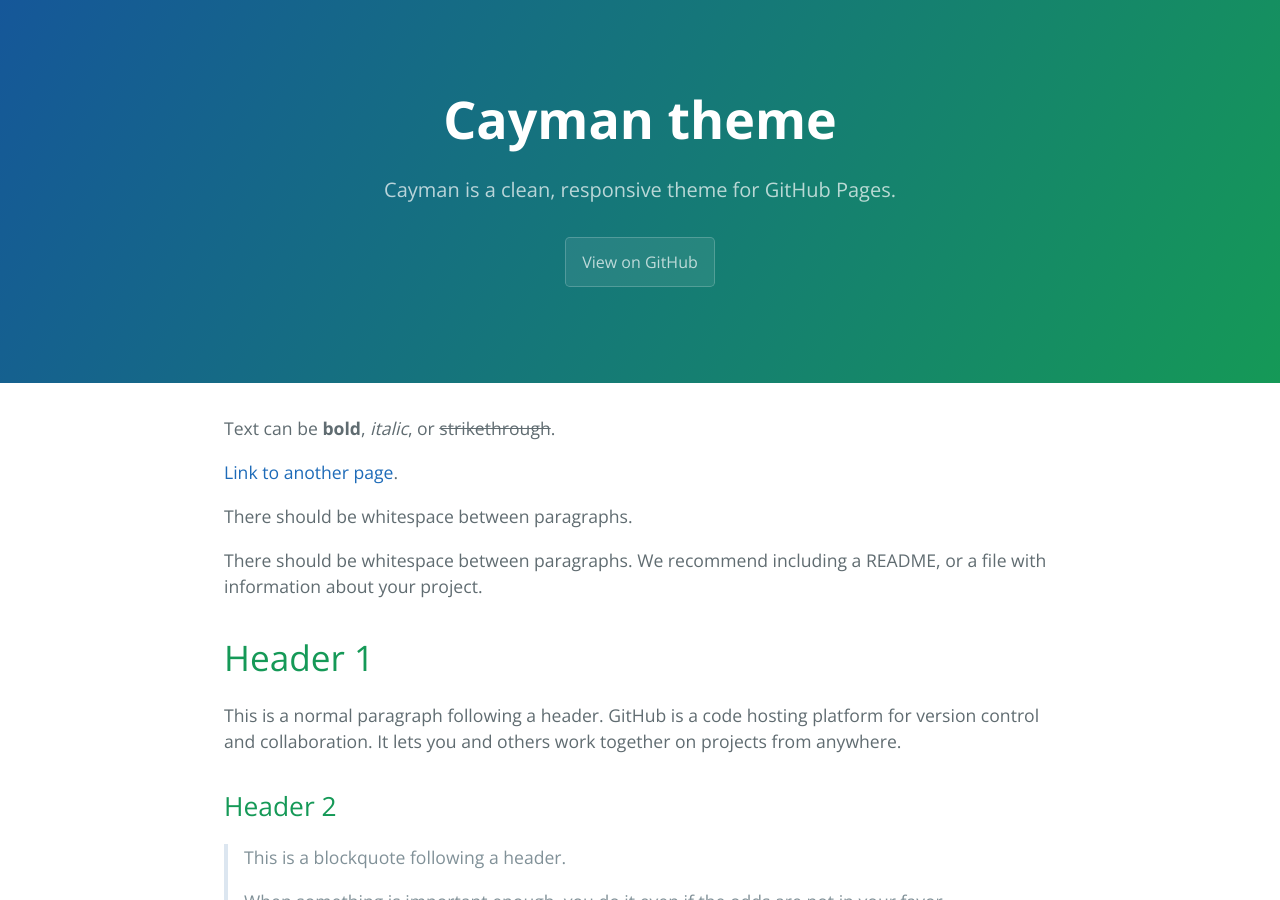
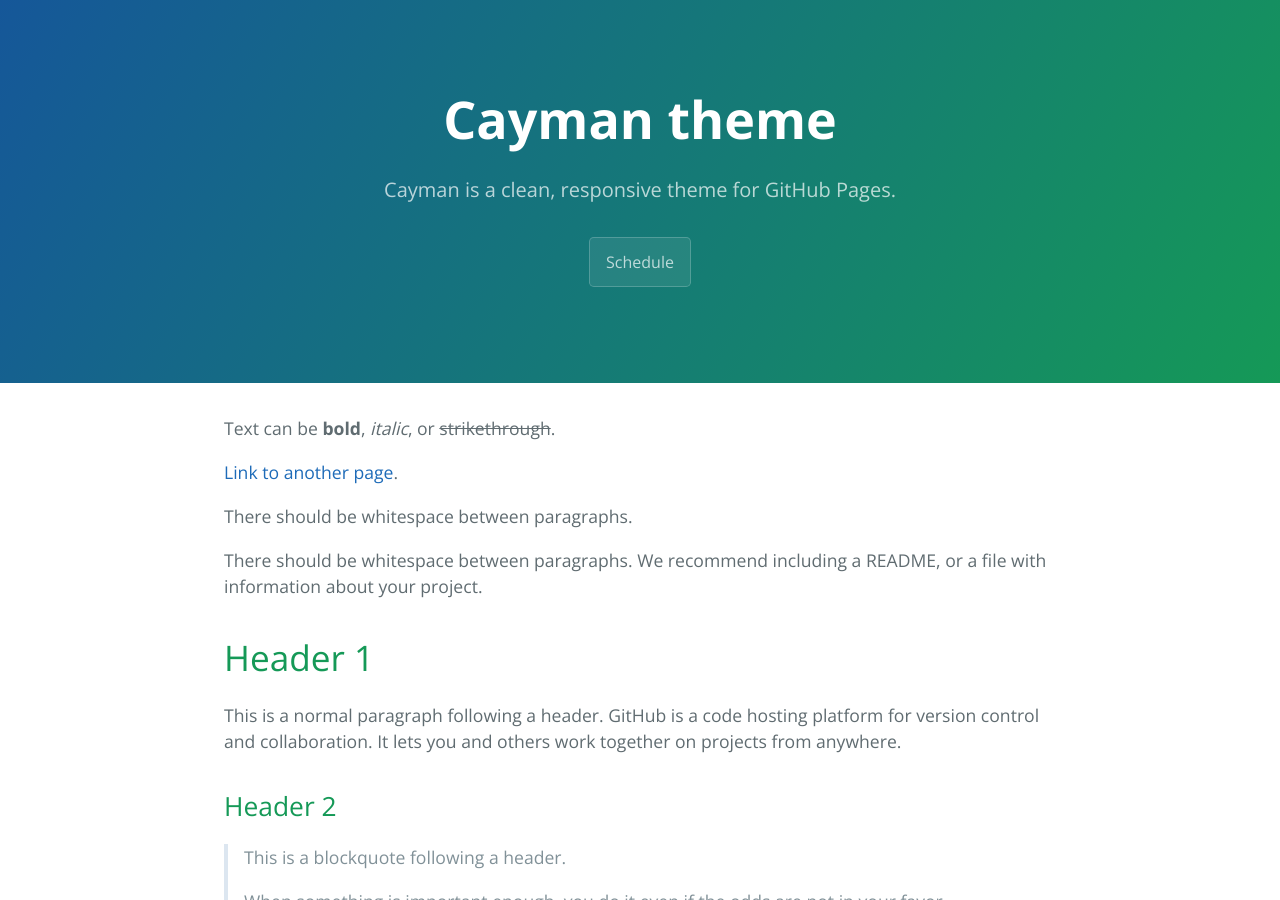
Before and after one commit to mactasworkshop/2022, a Jekyll site: the page built from index.md, in a window 1280 px wide and 900 px high. Built offline with Jekyll 4.4.1, drawn with Linux system fonts in a browser that asks for light colours.

Commit message:
Update default.html

```diff
--- a/_layouts/default.html
+++ b/_layouts/default.html
@@ -18,7 +18,7 @@
     <header class="page-header" role="banner">
       <h1 class="project-name">{{ page.title | default: site.title | default: site.github.repository_name }}</h1>
       <h2 class="project-tagline">{{ page.description | default: site.description | default: site.github.project_tagline }}</h2>
-      <a href="{{ site.github.repository_url }}" class="btn">View on GitHub</a>
+      <a href="{{ site.github.repository_url }}" class="btn">Schedule</a>
 
     </header>
 
```
